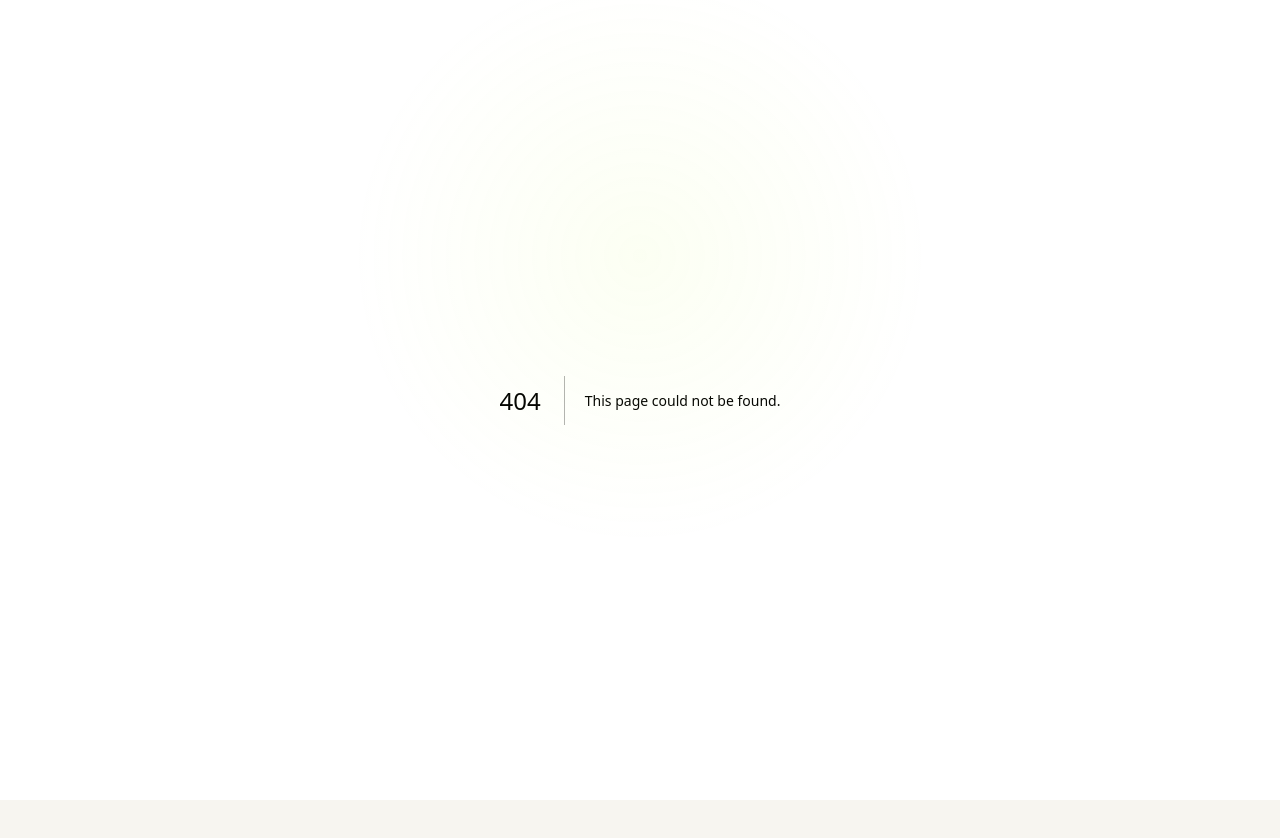
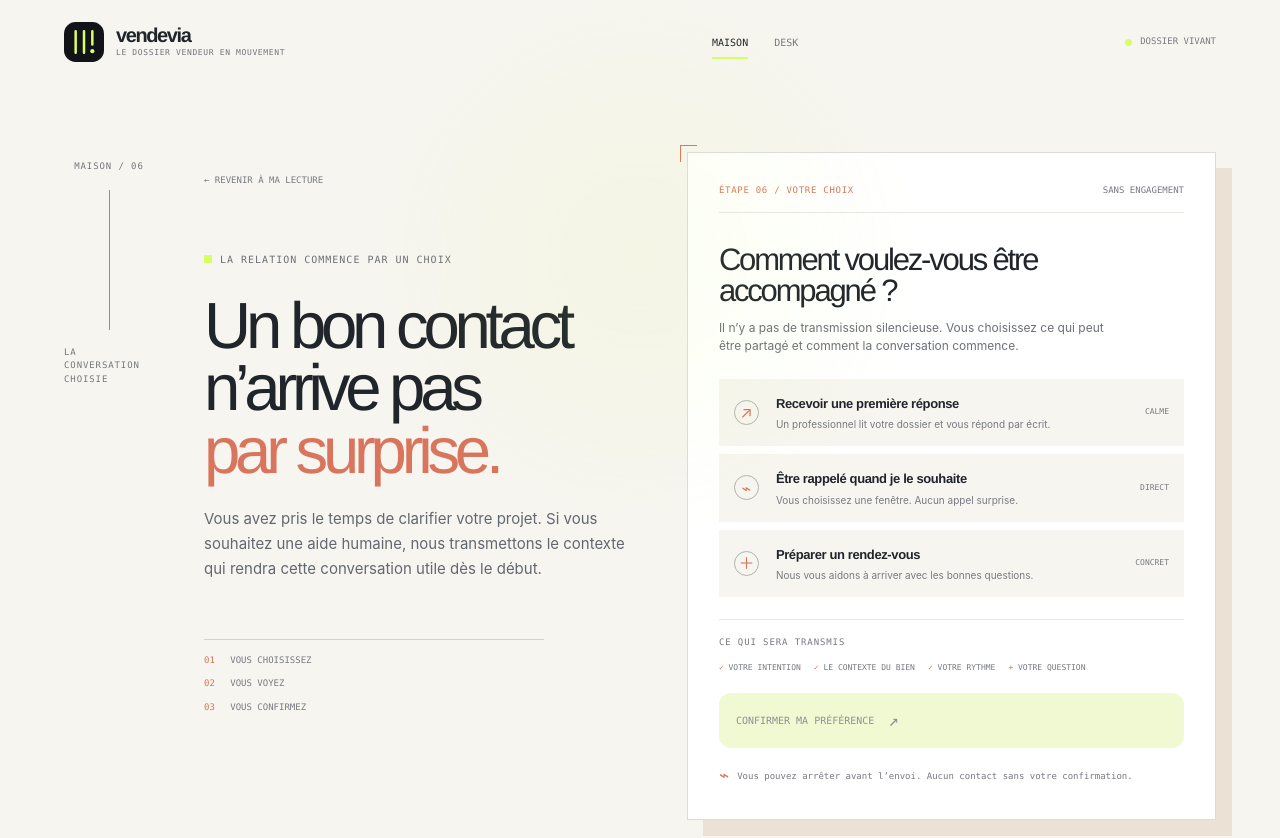
Before and after one commit to frejusaccl-art/vendevia-platform, a Next.js app: page /maison/projet/mise-en-relation in a window 1280 px wide. Before the commit this address had no page. Shown: the top 838 px of the page. Before the commit the page ends 800 px from the top, so only its background shows below. Built offline with nearby package versions, Linux system fonts and the light colour scheme.

Commit message:
Build Vendevia transparent contact choice

```diff
--- a/src/app/globals.css
+++ b/src/app/globals.css
@@ -482,3 +482,34 @@ h1 em, h2 em, h3 em { color: #747981; font-style: normal; font-weight: 400; }
   .summary-score strong { font-size: 55px; }
 }
 @media (prefers-reduced-motion: reduce) { .motion-ready .clarity-bar span { animation: none; } }
+
+
+/* Étape 6 — la relation est choisie, visible et réversible */
+.contact-principles { border-top: 1px solid var(--line-dark); display: grid; gap: 10px; margin-top: 57px; max-width: 340px; padding-top: 14px; }
+.contact-principles span { color: #777a80; font-family: var(--mono); font-size: 9px; text-transform: uppercase; }
+.contact-principles b { color: var(--terracotta); font-weight: 400; margin-right: 10px; }
+.contact-mode-options { display: grid; gap: 8px; }
+.contact-mode { align-items: center; background: var(--ivory); border: 1px solid transparent; color: var(--ink); cursor: pointer; display: grid; gap: 12px; grid-template-columns: 30px 1fr auto; padding: 14px; text-align: left; transition: background 180ms ease, border-color 180ms ease, transform 180ms ease; }
+.contact-mode:hover { border-color: var(--terracotta); transform: translateX(3px); }
+.contact-mode.is-selected { background: #f4e9df; border-color: var(--terracotta); }
+.mode-symbol { align-items: center; border: 1px solid #b2b3ad; border-radius: 50%; color: var(--terracotta); display: flex; font-size: 16px; height: 25px; justify-content: center; width: 25px; }
+.contact-mode.is-selected .mode-symbol { background: var(--signal-lime); border-color: var(--ink); }
+.contact-mode strong, .contact-mode small { display: block; }
+.contact-mode strong { font-family: var(--sans); font-size: 13px; letter-spacing: -.03em; }
+.contact-mode small { color: #777a80; font-size: 10px; line-height: 1.4; margin-top: 4px; }
+.contact-mode em { color: #777a80; font-family: var(--mono); font-size: 8px; font-style: normal; text-transform: uppercase; }
+.contact-choice-form .form-submit:disabled { cursor: not-allowed; filter: grayscale(.5); opacity: .5; }
+.transmission-preview { border-top: 1px solid var(--mist); margin-top: 22px; padding-top: 16px; }
+.transmission-preview > div { display: flex; flex-wrap: wrap; gap: 8px 13px; margin-top: 12px; }
+.transmission-preview > div span { color: #777a80; font-family: var(--mono); font-size: 8px; text-transform: uppercase; }
+.transmission-preview > div span::first-letter { color: var(--terracotta); }
+.transmission-receipt { background: var(--ivory); border-left: 2px solid var(--terracotta); display: grid; gap: 6px; margin-top: 22px; padding: 16px; }
+.transmission-receipt span, .transmission-receipt small { color: #777a80; font-family: var(--mono); font-size: 8px; text-transform: uppercase; }
+.transmission-receipt strong { font-family: var(--sans); font-size: 15px; letter-spacing: -.04em; }
+.contact-confirmation a { color: var(--ink); display: block; font-family: var(--mono); font-size: 8px; margin-top: 10px; text-decoration: underline; text-transform: uppercase; }
+.contact-choice-success h2 { font-size: 37px; }
+@media (max-width: 660px) {
+  .contact-principles { margin-top: 42px; }
+  .contact-mode { grid-template-columns: 28px 1fr; }
+  .contact-mode em { grid-column: 2; margin-top: -5px; }
+}
--- /dev/null
+++ b/src/app/maison/projet/mise-en-relation/page.tsx
@@ -0,0 +1,7 @@
+import Link from "next/link";
+import { SiteHeader } from "@/components/site-header";
+import { MaisonContactChoice } from "@/components/maison-contact-choice";
+
+export default function ContactPage() {
+  return <main className="maison-surface maison-question-page contact-page"><SiteHeader active="maison" /><div className="question-shell contact-shell"><div className="question-rail"><span>MAISON / 06</span><i /><span>la conversation choisie</span></div><div className="question-copy"><Link className="back-link" href="/maison/projet/restitution">← revenir à ma lecture</Link><p className="kicker"><b /> La relation commence par un choix</p><h1>Un bon contact<br />n’arrive pas<br /><em>par surprise.</em></h1><p className="question-lede">Vous avez pris le temps de clarifier votre projet. Si vous souhaitez une aide humaine, nous transmettons le contexte qui rendra cette conversation utile dès le début.</p><div className="contact-principles"><span><b>01</b> vous choisissez</span><span><b>02</b> vous voyez</span><span><b>03</b> vous confirmez</span></div></div><MaisonContactChoice /></div><footer className="maison-footer"><span>Vendevia Maison / mise en relation choisie</span><span>06 / 06 · transmission transparente</span></footer></main>;
+}
--- /dev/null
+++ b/src/components/maison-contact-choice.tsx
@@ -0,0 +1,18 @@
+"use client";
+
+import { useState } from "react";
+
+const contactModes = [
+  ["message", "Recevoir une première réponse", "Un professionnel lit votre dossier et vous répond par écrit.", "calme"],
+  ["call", "Être rappelé quand je le souhaite", "Vous choisissez une fenêtre. Aucun appel surprise.", "direct"],
+  ["meeting", "Préparer un rendez-vous", "Nous vous aidons à arriver avec les bonnes questions.", "concret"],
+] as const;
+
+export function MaisonContactChoice() {
+  const [mode, setMode] = useState<string | null>(null);
+  const [confirmed, setConfirmed] = useState(false);
+
+  if (confirmed) return <div className="maison-form contact-choice-success" role="status"><div className="state-symbol">✓</div><p className="form-label">Demande préparée</p><h2>Vous gardez la main sur la suite.</h2><p>Votre préférence et la lecture du dossier seront transmises ensemble. Vous pourrez modifier ce choix avant tout envoi.</p><div className="transmission-receipt"><span>Transmission prévue</span><strong>{contactModes.find(([id]) => id === mode)?.[1]}</strong><small>Intention · bien · rythme · question ouverte</small></div><button className="outline-button" type="button" onClick={() => setConfirmed(false)}>Modifier mon choix <span>↺</span></button></div>;
+
+  return <div className="maison-form contact-choice-form" aria-labelledby="contact-choice-title"><div className="form-topline"><span className="form-label">Étape 06 / votre choix</span><span className="form-duration">sans engagement</span></div><h2 id="contact-choice-title">Comment voulez-vous être accompagné ?</h2><p className="form-explanation">Il n’y a pas de transmission silencieuse. Vous choisissez ce qui peut être partagé et comment la conversation commence.</p><div className="contact-mode-options" role="radiogroup" aria-label="Mode de contact">{contactModes.map(([id, label, detail, note]) => <button type="button" role="radio" aria-checked={mode === id} className={mode === id ? "contact-mode is-selected" : "contact-mode"} key={id} onClick={() => setMode(id)}><span className="mode-symbol">{id === "message" ? "↗" : id === "call" ? "⌁" : "＋"}</span><span><strong>{label}</strong><small>{detail}</small></span><em>{note}</em></button>)}</div><div className="transmission-preview"><span className="mono-label">Ce qui sera transmis</span><div><span>✓ votre intention</span><span>✓ le contexte du bien</span><span>✓ votre rythme</span><span>+ votre question</span></div></div><button className="lime-button form-submit" type="button" disabled={!mode} onClick={() => setConfirmed(true)}>Confirmer ma préférence <span>↗</span></button><p className="form-privacy"><span>⌁</span> Vous pouvez arrêter avant l’envoi. Aucun contact sans votre confirmation.</p></div>;
+}
```
Also changed, not shown: src/components/maison-dossier-summary.tsx (+2 -1 lines), 1 other file (tests, documents, lock files or other folders).
